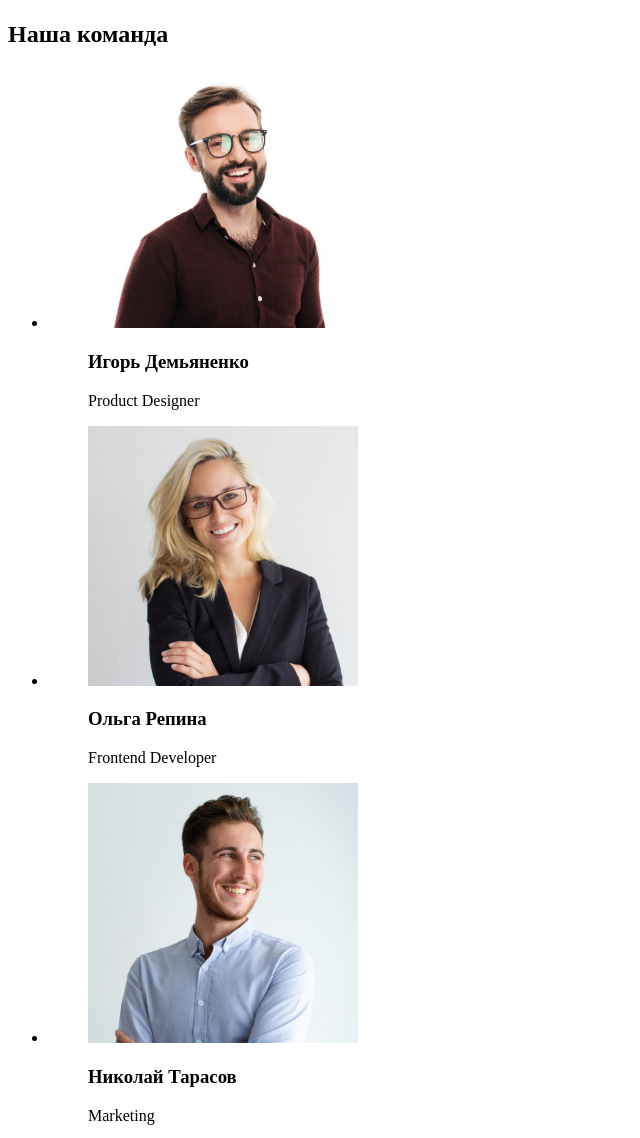
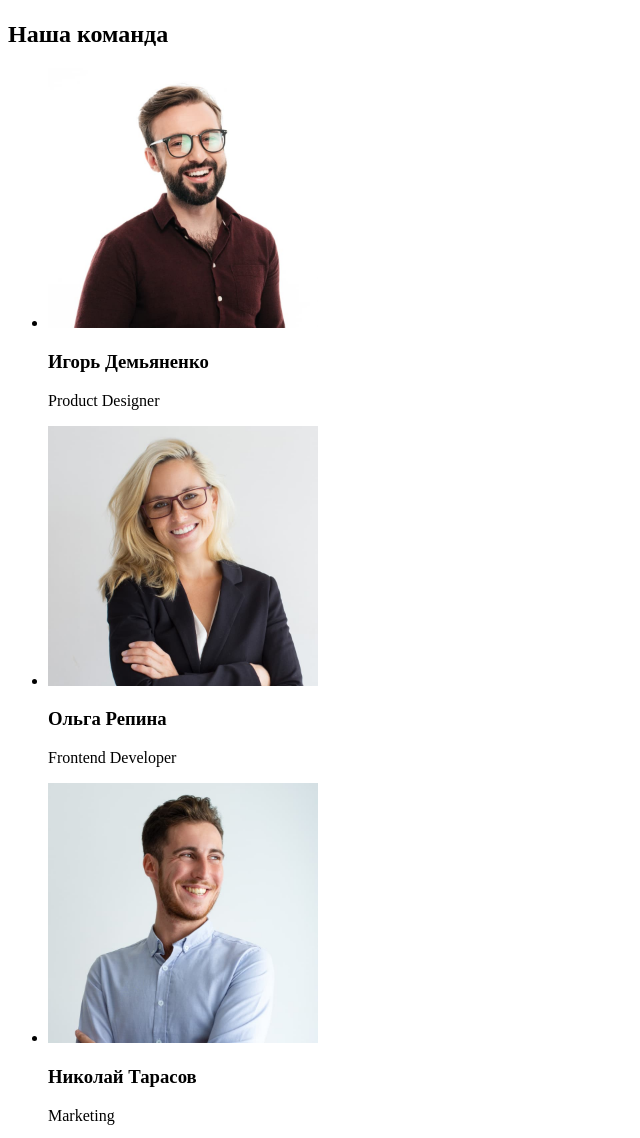
Before and after one commit to VSAlexander/goit-markup-hw-01, a plain HTML site: page index.html in a window 1280 px wide. Shown: the part 1580-2718 px from the top of the page, without its empty margins (0-640 px from the left). Drawn offline with Linux system fonts and the light colour scheme.

Commit message:
update index.html
create new section and get rid of <figure>, <figure caption>

```diff
--- a/index.html
+++ b/index.html
@@ -57,9 +57,11 @@
             <p>Значимость этих проблем настолько очевидна, что реализация плановых заданий.</p>
           </li>
         </ul>
+      </section>
 
+      <!--Чим займається компанія-->
+      <section>
         <h2>Чем мы занимаемся</h2>
-
         <ul>
           <li>
             <img src="./images/box1.jpg" alt="Разработчик пишет код на компьютере" width="370" />
@@ -82,56 +84,40 @@
         <h2>Наша команда</h2>
         <ul>
           <li>
-            <figure>
             <img
               src="./images/igor.jpg"
               alt="Мужчина-шатен с бородой, в очках, в бордовой рубашке"
               width="270"
             />
-              <figcaption>
             <h3>Игорь Демьяненко</h3>
             <p lang="en">Product Designer</p>
-              </figcaption>
-            </figure>
           </li>
           <li>
-            <figure>
             <img
               src="./images/olga.jpg"
               alt="Женщина-блондинка в очках, в черном пиджаке"
               width="270"
             />
-              <figcaption>
             <h3>Ольга Репина</h3>
             <p lang="en">Frontend Developer</p>
-              </figcaption>
-            </figure>
           </li>
           <li>
-            <figure>
             <img
               src="./images/nikolai.jpg"
               alt="Мужчина-шатен с бородой, в голубой рубашке"
               width="270"
             />
-              <figcaption>
             <h3>Николай Тарасов</h3>
             <p lang="en">Marketing</p>
-              </figcaption>
-            </figure>
           </li>
           <li>
-            <figure>
             <img
               src="./images/michael.jpg"
               alt="Мужчина-шатен с бородой, в очках, в черной футболке"
               width="270"
             />
-              <figcaption>
             <h3>Михаил Ермаков</h3>
             <p lang="en">UI Designer</p>
-              </figcaption>
-            </figure>
           </li>
         </ul>
       </section>
```
Lines whose indentation alone changed are shown as unchanged.
